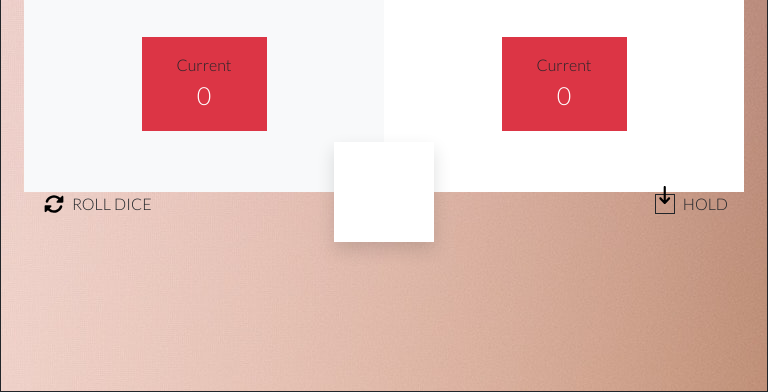
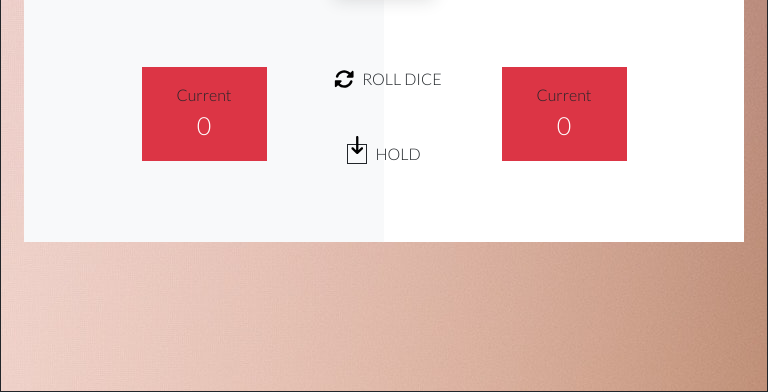
Before and after one commit to timotheperraudeau/game, a plain HTML site: page index.html in a window 768 px wide. Shown: the part 408-800 px from the top of the page. Drawn offline with Linux system fonts and the light colour scheme.

Commit message:
large size responsive integration

```diff
--- a/index.html
+++ b/index.html
@@ -54,7 +54,7 @@
           <div class="icone mx-2"></div>
           <div>ROLL DICE</div>
         </div>
-        <div id="hold" class="position-absolute end-0 me-3 d-flex align-items-center">
+        <div id="hold" class="position-absolute end-0 me-3 d-flex align-items-center justify-content-center">
           <div class="icone me-2 border border-dark position-relative">
             <img src="assets/arrow-down-long-solid.svg" alt="icone flèche" class="position-absolute start-50 top-0 translate-middle object-fit-cover">
           </div>
--- a/style.css
+++ b/style.css
@@ -116,3 +116,51 @@
 #hold img{
   width: 75%;
 }
+
+@media screen and (min-width: 768px) and (max-width: 999px){
+
+  #player1, #player2{
+    height: 500px;
+  }
+
+  #dice{
+    top: 150px;
+  }
+
+  .current{
+    margin-top: 120px;
+  }
+
+  #rollDice, #hold{
+    left: 50%;
+    transform: translateX(-50%);
+  }
+
+  #rollDice{
+    top: 325px;
+  }
+
+  #hold{
+    margin: 0px;
+    top: 400px;
+  }
+
+}
+
+@media screen and (min-width: 1000px){
+
+  #player1, #player2{
+    height: 600px;
+  }
+
+  #newGame{
+    top: 10px;
+  }
+
+  #dice{
+    top: 200px;
+  }
+
+
+
+}
```
